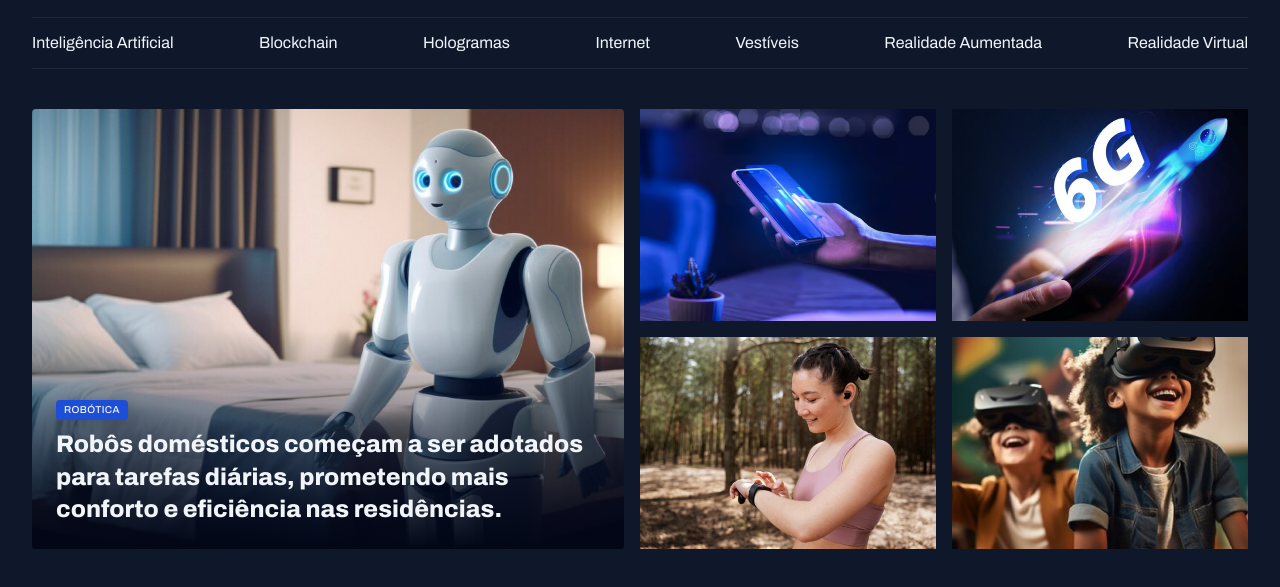
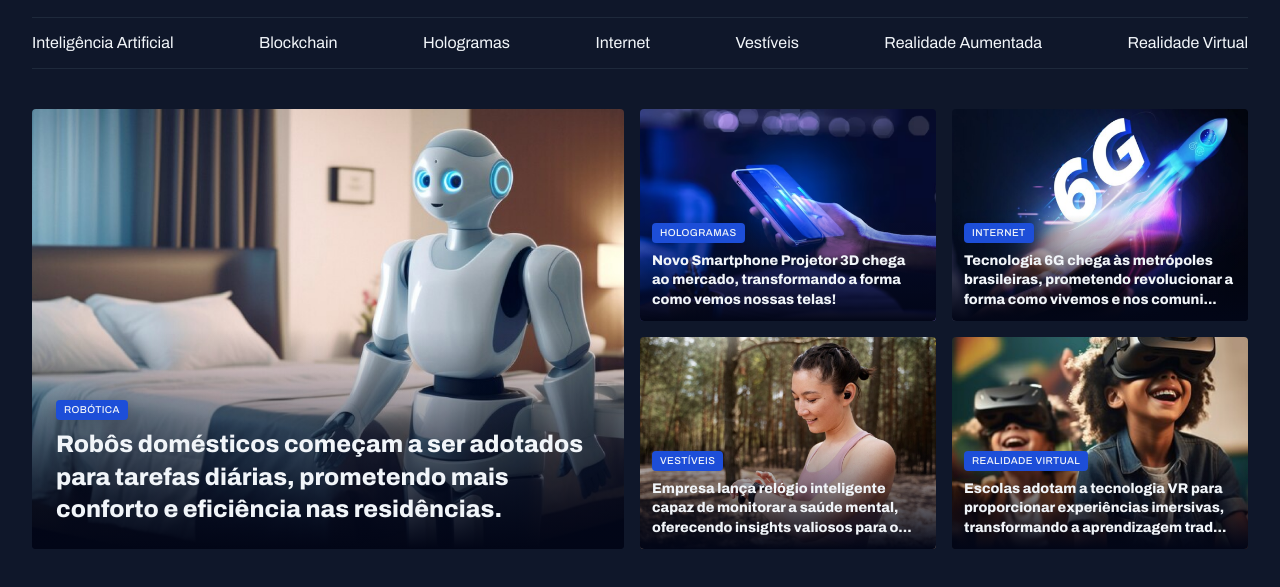
Before and after one commit to dinadevs/full-stack-course, a plain HTML site: page news-portal/index.html in a window 1280 px wide. Shown: the part 55-642 px from the top of the page. Drawn offline with Linux system fonts and the light colour scheme.

Commit message:
finishing the featured section

```diff
--- a/news-portal/index.html
+++ b/news-portal/index.html
@@ -47,7 +47,7 @@
     <main class="grid container">
       <section id="featured" class="grid gridFlowCol gap16">
         <figure class="card">
-          <img src="assets/img/Image 01.png" alt="">
+          <img src="assets/img/Image 01.png" alt="Robôs domésticos começam a ser adotados para tarefas diárias, prometendo mais conforto e eficiência nas residências.">
           <figcaption>
             <span class="contentTag">robótica</span>
             <h2 class="txt2xl">
@@ -57,21 +57,49 @@
         </figure>
 
         <div class="grid gridCols2 gap16">
-          <div>
-            <img src="assets/img/Image 02.png" alt="">
-          </div>
+          <figure class="card">
+            <img src="assets/img/Image 02.png" alt="Novo Smartphone Projetor 3D chega ao mercado, transformando a forma como vemos nossas telas!
+            ">
+            <figcaption>
+              <span class="contentTag">hologramas</span>
+              <h2 class="txtLg">
+                Novo Smartphone Projetor 3D chega ao mercado, transformando a forma como vemos nossas telas!
+              </h2>
+            </figcaption>
+          </figure>
 
-          <div>
-            <img src="assets/img/Image 03.png" alt="">
-          </div>
+          <figure class="card">
+            <img src="assets/img/Image 03.png" alt="Tecnologia 6G chega às metrópoles brasileiras, prometendo revolucionar a forma como vivemos e nos comunicamos.
+            ">
+            <figcaption>
+              <span class="contentTag">internet</span>
+              <h2 class="txtLg">
+                Tecnologia 6G chega às metrópoles brasileiras, prometendo revolucionar a forma como vivemos e nos comuni...
+              </h2>
+            </figcaption>
+          </figure>
 
-          <div>
-            <img src="assets/img/Image 04.png" alt="">
-          </div>
+          <figure class="card">
+            <img src="assets/img/Image 04.png" alt="Empresa lança relógio inteligente capaz de monitorar a saúde mental, oferecendo insights valiosos para o bem-estar pessoal.
+            ">
+            <figcaption>
+              <span class="contentTag">vestíveis</span>
+              <h2 class="txtLg">
+                Empresa lança relógio inteligente capaz de monitorar a saúde mental, oferecendo insights valiosos para o...
+              </h2>
+            </figcaption>
+          </figure>
 
-          <div>
-            <img src="assets/img/Image 05.png" alt="">
-          </div>
+          <figure class="card">
+            <img src="assets/img/Image 05.png" alt="Escolas adotam a tecnologia VR para proporcionar experiências imersivas, transformando a aprendizagem tradicional.
+            ">
+            <figcaption>
+              <span class="contentTag">realidade virtual</span>
+              <h2 class="txtLg">
+                Escolas adotam a tecnologia VR para proporcionar experiências imersivas, transformando a aprendizagem trad...
+              </h2>
+            </figcaption>
+          </figure>
         </div>
       </section>
 
--- a/news-portal/styles/sections.css
+++ b/news-portal/styles/sections.css
@@ -23,6 +23,10 @@
 
       padding: 2.4rem;
 
+      &:has(.txtLg) {
+        padding: 1.2rem;
+      }
+
       h2 {
         margin-top: .8rem;
       }
```
